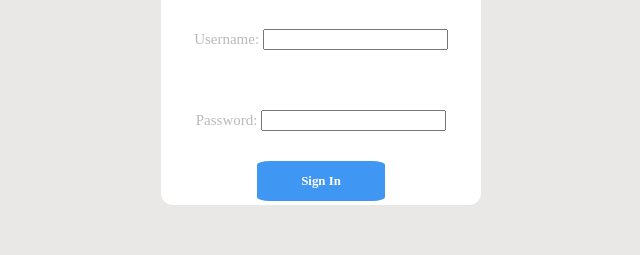
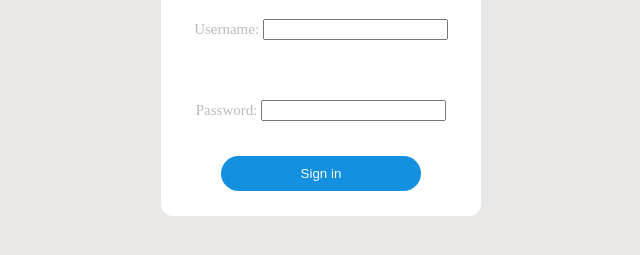
Before and after one commit to AlbertoGarcia225/Alberto-Garcia-Cohort225-Login-UI, a plain HTML site: page login-ui-flexbox/index.html in a window 1280 px wide. Shown: the part 335-590 px from the top of the page, without its empty margins (319-959 px from the left). Drawn offline with Linux system fonts and the light colour scheme.

Commit message:
CHanged button.

```diff
--- a/login-ui-flexbox/index.html
+++ b/login-ui-flexbox/index.html
@@ -21,9 +21,9 @@
             </form>
           </div>
 
-          <div class = "button">
-            <h3>Sign In</h3>
-          </div>
+          <div class="submit">
+            <button id="submit" type="button">Sign in</button>
+        </div>
 
         </div>
 
--- a/login-ui-flexbox/style.css
+++ b/login-ui-flexbox/style.css
@@ -44,17 +44,16 @@ html,body {
 }
 
 /*Sign In Button*/
-.button {
-    width: 10vw;
-    height: 5vh;
-    color: white;
-    font-size: 11px;
-    border-width: 2px;
-    background-color: rgb(63, 150, 243);
-    border-radius: 10%;
-    cursor: pointer;
-    display: flex;
-    align-items: center;
-    flex-direction: column;
-    justify-content: center;
+.submit {
+  padding: 5px;
+  margin-bottom: 20px;
 }
+
+#submit {
+  background-color: #1390de;
+  color: #fbfbfb;
+  border: 0px;
+  border-radius: 35px 35px 35px 35px;
+  padding: 10px;
+  width: 200px;
+}
```
